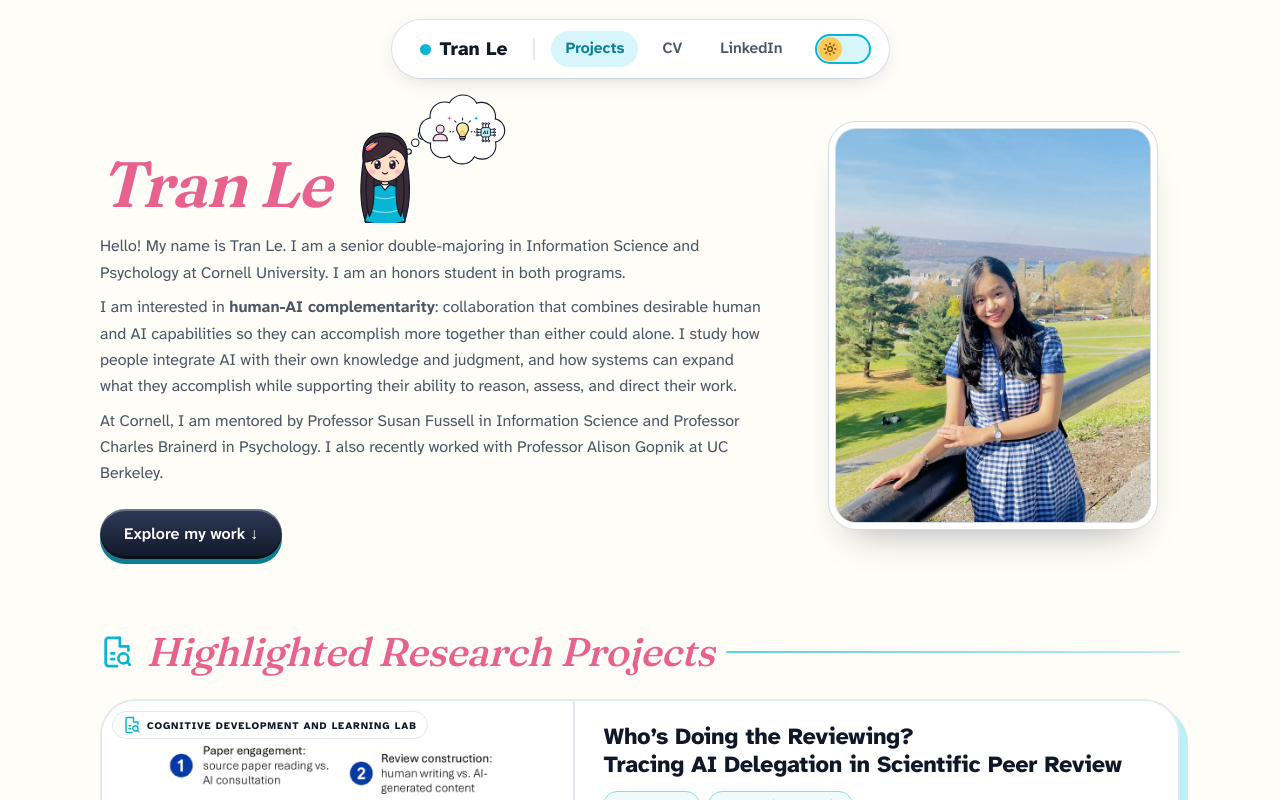
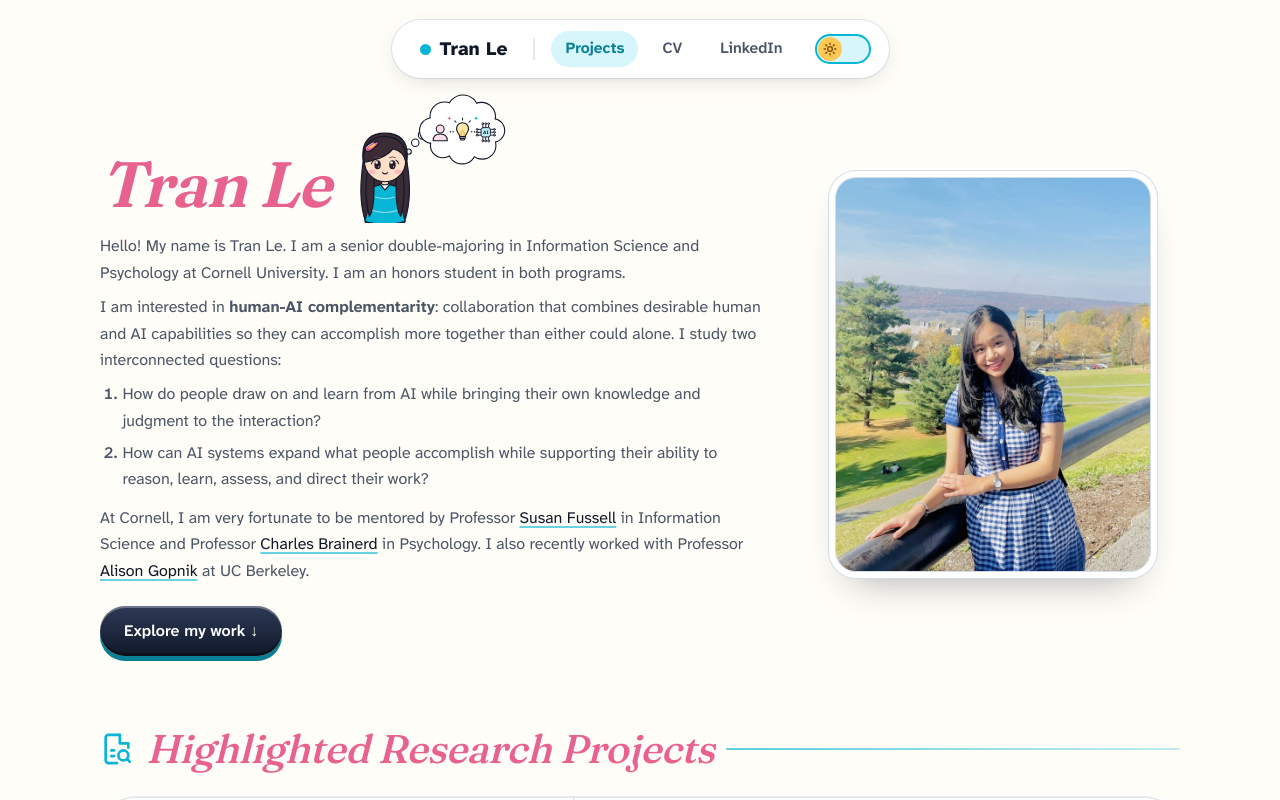
Before and after one commit to betatran3010/betatran3010.github.io, a React (Vite) app: page / in a window 1280 px wide. Shown: the top 800 px of the page. Built offline with nearby package versions, Linux system fonts and the light colour scheme.

Commit message:
Update homepage intro

```diff
--- a/components/Hero.tsx
+++ b/components/Hero.tsx
@@ -11,8 +11,12 @@
         </div>
         <div className="bio">
           <p>Hello! My name is Tran Le. I am a senior double-majoring in Information Science and Psychology at Cornell University. I am an honors student in both programs.</p>
-          <p>I am interested in <b>human-AI complementarity</b>: collaboration that combines desirable human and AI capabilities so they can accomplish more together than either could alone. I study how people integrate AI with their own knowledge and judgment, and how systems can expand what they accomplish while supporting their ability to reason, assess, and direct their work.</p>
-          <p>At Cornell, I am mentored by Professor Susan Fussell in Information Science and Professor Charles Brainerd in Psychology. I also recently worked with Professor Alison Gopnik at UC Berkeley.</p>
+          <p>I am interested in <b>human-AI complementarity</b>: collaboration that combines desirable human and AI capabilities so they can accomplish more together than either could alone. I study two interconnected questions:</p>
+          <ol className="bio-q">
+            <li>How do people draw on and learn from AI while bringing their own knowledge and judgment to the interaction?</li>
+            <li>How can AI systems expand what people accomplish while supporting their ability to reason, learn, assess, and direct their work?</li>
+          </ol>
+          <p>At Cornell, I am very fortunate to be mentored by Professor <a className="bio-a" href="https://bowers.cornell.edu/people/susan-fussell" target="_blank" rel="noopener noreferrer">Susan Fussell</a> in Information Science and Professor <a className="bio-a" href="https://psychology.cornell.edu/charles-brainerd" target="_blank" rel="noopener noreferrer">Charles Brainerd</a> in Psychology. I also recently worked with Professor <a className="bio-a" href="https://www.gopniklab.berkeley.edu/" target="_blank" rel="noopener noreferrer">Alison Gopnik</a> at UC Berkeley.</p>
         </div>
         <div className="cta">
           <a className="btn" href="#projects" onClick={e => { e.preventDefault(); go('#projects'); }}>Explore my work ↓</a>
--- a/mock.css
+++ b/mock.css
@@ -1404,3 +1404,9 @@
 .mm-final{margin-top:44px!important}
 html[data-theme="dark"] .mm-tabs .pr-seg button.on{background:var(--a)!important;border-color:var(--a)!important;color:#1A0A09!important}
 html[data-theme="dark"] .mm-tabs .pr-seg button:not(.on){color:#E3E9F3!important;border-color:rgba(255,255,255,.28)!important}
+.bio .bio-q{margin:8px 0 0;padding-left:1.4em;display:grid;gap:6px;color:var(--ink-2)}
+.bio .bio-q+p{margin-top:12px}
+.bio-a{color:var(--ink);text-decoration:underline;text-decoration-thickness:1.5px;text-underline-offset:3px;text-decoration-color:color-mix(in srgb,var(--a,#B31B1B) 60%,transparent)}
+.bio-a:hover,.bio-a:focus-visible{text-decoration-color:currentColor}
+.bio-a:focus-visible{outline:2px solid var(--ink);outline-offset:2px;border-radius:3px}
+.bio .bio-q{list-style:decimal outside}.bio .bio-q li::marker{color:var(--ink-2);font-weight:600}
--- a/mock.xp.css
+++ b/mock.xp.css
@@ -725,3 +725,9 @@
 .mm-final{margin-top:44px!important}
 html[data-theme="dark"] .mm-tabs .pr-seg button.on{background:var(--a)!important;border-color:var(--a)!important;color:#1A0A09!important}
 html[data-theme="dark"] .mm-tabs .pr-seg button:not(.on){color:#E3E9F3!important;border-color:rgba(255,255,255,.28)!important}
+.bio .bio-q{margin:8px 0 0;padding-left:1.4em;display:grid;gap:6px;color:var(--ink-2)}
+.bio .bio-q+p{margin-top:12px}
+.bio-a{color:var(--ink);text-decoration:underline;text-decoration-thickness:1.5px;text-underline-offset:3px;text-decoration-color:color-mix(in srgb,var(--a,#B31B1B) 60%,transparent)}
+.bio-a:hover,.bio-a:focus-visible{text-decoration-color:currentColor}
+.bio-a:focus-visible{outline:2px solid var(--ink);outline-offset:2px;border-radius:3px}
+.bio .bio-q{list-style:decimal outside}.bio .bio-q li::marker{color:var(--ink-2);font-weight:600}
```
